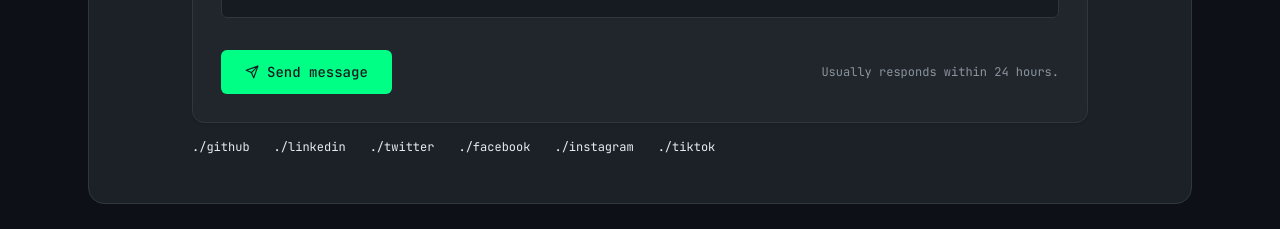
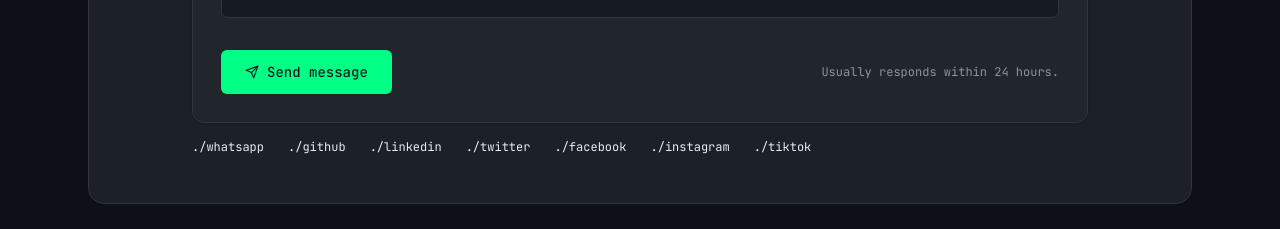
Before and after one commit to mmuneeb1000/portfolio-website-muneeb, a React (Vite) app in the folder client/: page / in a window 1280 px wide. Shown: the part 1420-1649 px from the top of the page. Built offline with nearby package versions, Linux system fonts and the light colour scheme.

Commit message:
contact info

```diff
--- a/client/src/components/Contact.jsx
+++ b/client/src/components/Contact.jsx
@@ -3,6 +3,10 @@ import { motion } from "motion/react";
 import { FiSend, FiCheck, FiLoader, FiMail, FiTerminal } from "react-icons/fi";
 import emailjs from "@emailjs/browser";
 const links = [
+  {
+    label: "whatsapp",
+    href: "https://wa.me/923481157315",
+  },
   {
     label: "github",
     href: "https://github.com/mmuneeb1000",
```
